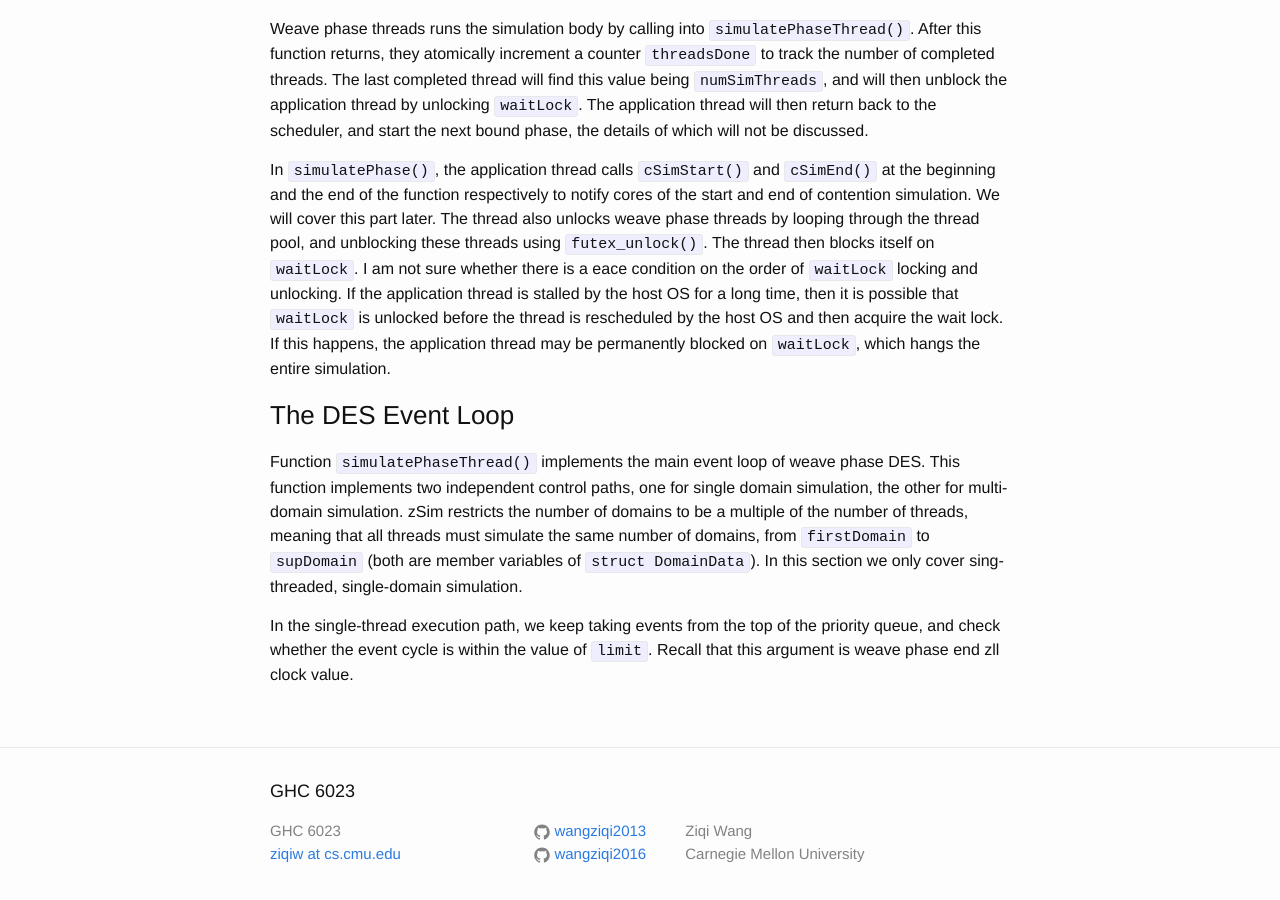
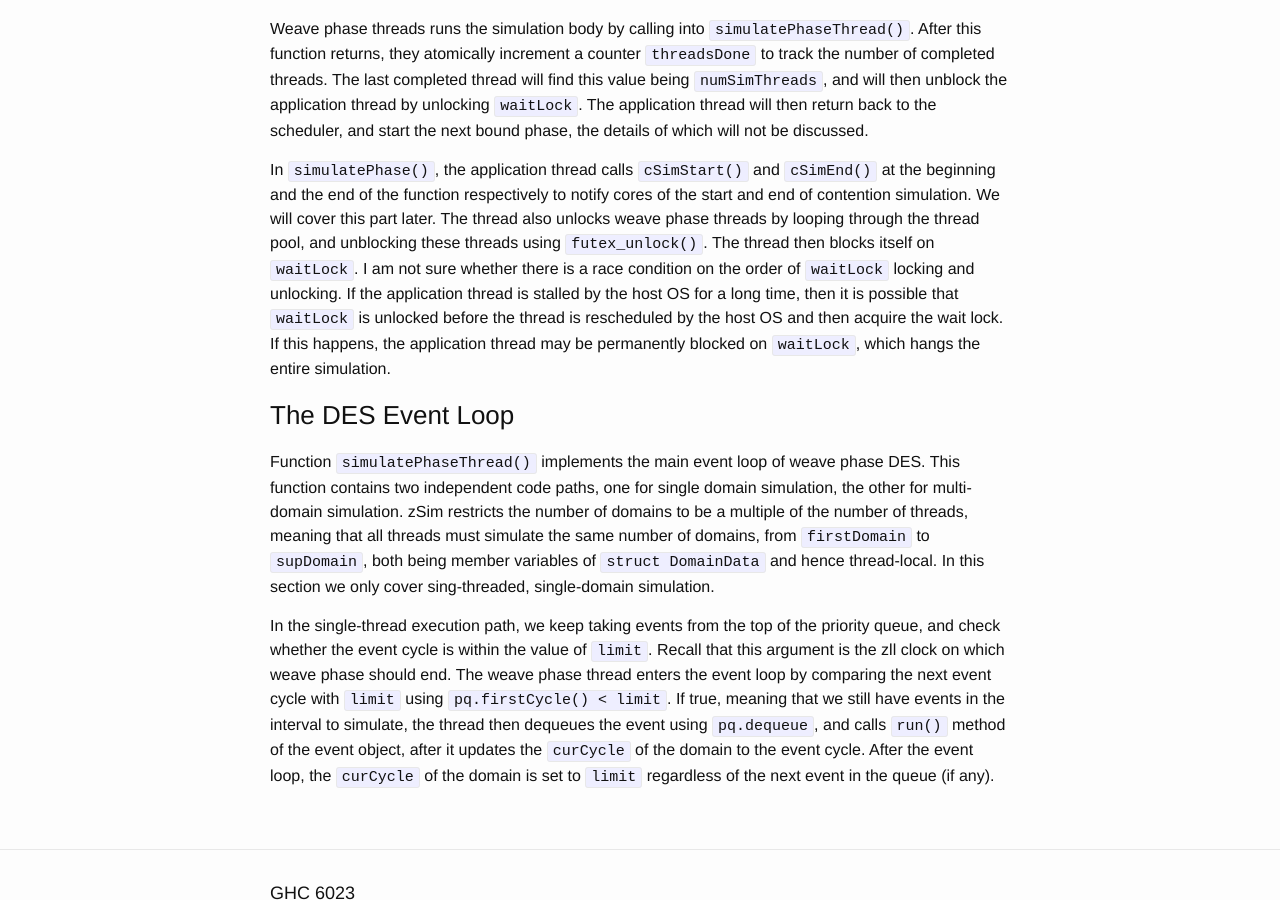
Before and after one commit to wangziqi2013/wangziqi2013.github.io, a Jekyll site: the page built from _posts/2019-01-22-understand-zsim-contention-sim.markdown, in a window 1280 px wide and 900 px high, scrolled down 7352 px. Built offline with Jekyll 4.4.1, drawn with Linux system fonts in a browser that asks for light colours.

Commit message:
Finish event loop

```diff
--- a/_posts/2019-01-22-understand-zsim-contention-sim.markdown
+++ b/_posts/2019-01-22-understand-zsim-contention-sim.markdown
@@ -272,18 +272,23 @@ thread will then return back to the scheduler, and start the next bound phase, t
 In `simulatePhase()`, the application thread calls `cSimStart()` and `cSimEnd()` at the beginning and the end of the function
 respectively to notify cores of the start and end of contention simulation. We will cover this part later. The thread
 also unlocks weave phase threads by looping through the thread pool, and unblocking these threads using `futex_unlock()`.
-The thread then blocks itself on `waitLock`. I am not sure whether there is a eace condition on the order of `waitLock`
+The thread then blocks itself on `waitLock`. I am not sure whether there is a race condition on the order of `waitLock`
 locking and unlocking. If the application thread is stalled by the host OS for a long time, then it is possible that
 `waitLock` is unlocked before the thread is rescheduled by the host OS and then acquire the wait lock. If this happens,
 the application thread may be permanently blocked on `waitLock`, which hangs the entire simulation.
 
 ### The DES Event Loop
 
-Function `simulatePhaseThread()` implements the main event loop of weave phase DES. This function implements two independent
-control paths, one for single domain simulation, the other for multi-domain simulation. zSim restricts the number of domains
+Function `simulatePhaseThread()` implements the main event loop of weave phase DES. This function contains two independent
+code paths, one for single domain simulation, the other for multi-domain simulation. zSim restricts the number of domains
 to be a multiple of the number of threads, meaning that all threads must simulate the same number of domains, from
-`firstDomain` to `supDomain` (both are member variables of `struct DomainData`). In this section we only cover sing-threaded,
-single-domain simulation.
+`firstDomain` to `supDomain`, both being member variables of `struct DomainData` and hence thread-local. In this section
+we only cover sing-threaded, single-domain simulation.
 
 In the single-thread execution path, we keep taking events from the top of the priority queue, and check whether the event
-cycle is within the value of `limit`. Recall that this argument is weave phase end zll clock value.
+cycle is within the value of `limit`. Recall that this argument is the zll clock on which weave phase should end. The
+weave phase thread enters the event loop by comparing the next event cycle with `limit` using `pq.firstCycle() < limit`.
+If true, meaning that we still have events in the interval to simulate, the thread then dequeues the event using
+`pq.dequeue`, and calls `run()` method of the event object, after it updates the `curCycle` of the domain to the event
+cycle. After the event loop, the `curCycle` of the domain is set to `limit` regardless of the next event in the queue
+(if any).
```
